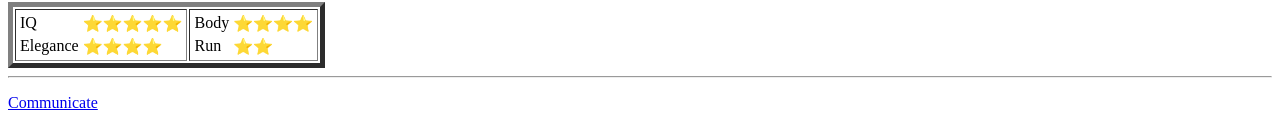
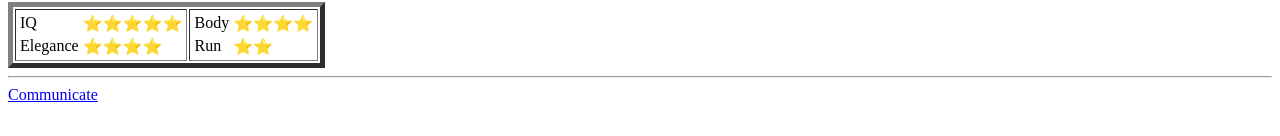
Before and after one commit to ABDHT1/CV, a plain HTML site: page index.html in a window 1280 px wide. Shown: the part 661-797 px from the top of the page. Drawn offline with Linux system fonts and the light colour scheme.

Commit message:
Update index.html

```diff
--- a/index.html
+++ b/index.html
@@ -69,6 +69,6 @@
       </tbody>
     </table>
     <hr>
-    <p><a href="communicate.html">Communicate</a></p>
+    <a href="communicate.html">Communicate</a>
   </body>
 </html>
```
